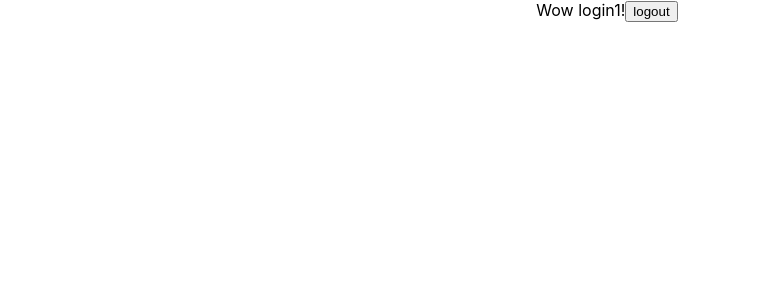
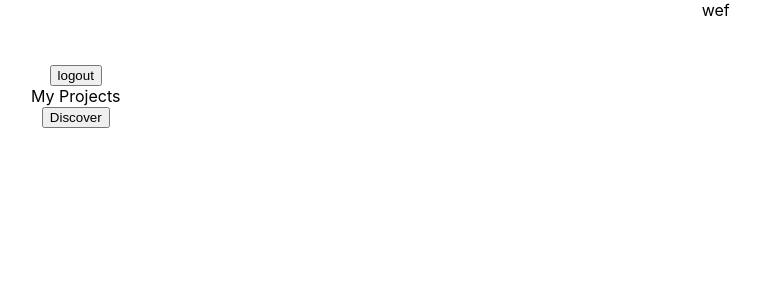
Before and after one commit to toylet/toylet, a React (Create React App) app in the folder client/: page / in a window 1280 px wide. Shown: the top 300 px of the page, without its empty margins (33-794 px from the left). Built offline with nearby package versions, Linux system fonts and the light colour scheme; sample sign-in values are in the browser's storage.

Commit message:
Add HOC routers and discover routes

```diff
--- a/client/src/App.tsx
+++ b/client/src/App.tsx
@@ -1,8 +1,15 @@
 import React, { Component } from 'react';
 import styles from './App.module.scss';
-import { BrowserRouter as Router, Route, Link, Switch } from 'react-router-dom';
+import {
+    BrowserRouter as Router,
+    Route,
+    Switch,
+    RouteProps,
+    Redirect
+} from 'react-router-dom';
 import Main from './components/Main';
 import Login from './components/Login';
+import Discover from './components/Discover';
 
 class App extends Component<{}, {}> {
     render() {
@@ -11,12 +18,17 @@ class App extends Component<{}, {}> {
             <div className={styles.App}>
                 <Router>
                     <Switch>
-                        <Route
-                            exact
+                        <AuthRoute
                             path="/login"
-                            render={() => <Login token={token} />}
+                            component={Login}
+                            token={token}
                         />
-                        <Route path="/" render={() => <Main token={token} />} />
+                        <PrivateRoute
+                            path="/discover"
+                            component={Discover}
+                            token={token}
+                        />
+                        <PrivateRoute path="/" component={Main} token={token} />
                     </Switch>
                 </Router>
             </div>
@@ -24,4 +36,46 @@ class App extends Component<{}, {}> {
     }
 }
 
+class AuthRoute<P extends RouteProps = RouteProps> extends Component<
+    P & ITokenProps
+> {
+    render() {
+        const { token, component: Comp, ...rest } = this.props;
+        return (
+            <Route
+                {...rest}
+                render={props => {
+                    return token ? (
+                        <Redirect to={'/login'} />
+                    ) : (
+                        // @ts-ignore
+                        <Comp {...props} />
+                    );
+                }}
+            />
+        );
+    }
+}
+
+class PrivateRoute<P extends RouteProps = RouteProps> extends Component<
+    P & ITokenProps
+> {
+    render() {
+        const { token, component: Comp, ...rest } = this.props;
+        return (
+            <Route
+                {...rest}
+                render={props => {
+                    return !token ? (
+                        <Redirect to={'/login'} />
+                    ) : (
+                        // @ts-ignore
+                        <Comp {...props} />
+                    );
+                }}
+            />
+        );
+    }
+}
+
 export default App;
--- /dev/null
+++ b/client/src/components/Discover.tsx
@@ -0,0 +1,2 @@
+import * as React from 'react';
+export default () => <div>Discover</div>
--- a/client/src/components/Login.tsx
+++ b/client/src/components/Login.tsx
@@ -1,5 +1,4 @@
 import React, { Component } from 'react';
-import { Redirect } from 'react-router';
 
 export default class Login extends Component<ITokenProps> {
     onLoginSuccess = () => {
@@ -10,14 +9,8 @@ export default class Login extends Component<ITokenProps> {
     render() {
         return (
             <div>
-                {this.props.token ? (
-                    <Redirect to={'/'} />
-                ) : (
-                    <div>
-                        Login Plz{' '}
-                        <button onClick={this.onLoginSuccess}>Login</button>
-                    </div>
-                )}
+                Login Plz
+                <button onClick={this.onLoginSuccess}>Login</button>
             </div>
         );
     }
--- /dev/null
+++ b/client/src/components/Main.module.scss
@@ -0,0 +1,12 @@
+.container {
+    display: flex;
+    //flex-direction: column;
+}
+
+.sidebar {
+    padding: 4rem;
+}
+
+.projects {
+    flex: 1;
+}
--- a/client/src/components/Main.tsx
+++ b/client/src/components/Main.tsx
@@ -1,12 +1,9 @@
 import * as React from 'react';
 import { Component } from 'react';
-import { Redirect } from 'react-router';
+
+import styles from './Main.module.scss';
 
 export default class Main extends Component<ITokenProps> {
-    constructor(props: ITokenProps) {
-        super(props);
-    }
-
 
     onClickLogout = () => {
         localStorage.removeItem('token');
@@ -15,15 +12,13 @@ export default class Main extends Component<ITokenProps> {
 
     render() {
         return (
-            <div>
-                {!this.props.token ? (
-                    <Redirect to={'/login'} />
-                ) : (
-                    <div>
-                        Wow login1!
-                        <button onClick={this.onClickLogout}>logout</button>
-                    </div>
-                )}
+            <div className={styles.container}>
+                <div className={styles.sidebar}>
+                    <button onClick={this.onClickLogout}>logout</button>
+                    <div>My Projects</div>
+                    <button>Discover</button>
+                </div>
+                <div className={styles.projects}>wef</div>
             </div>
         );
     }
```
